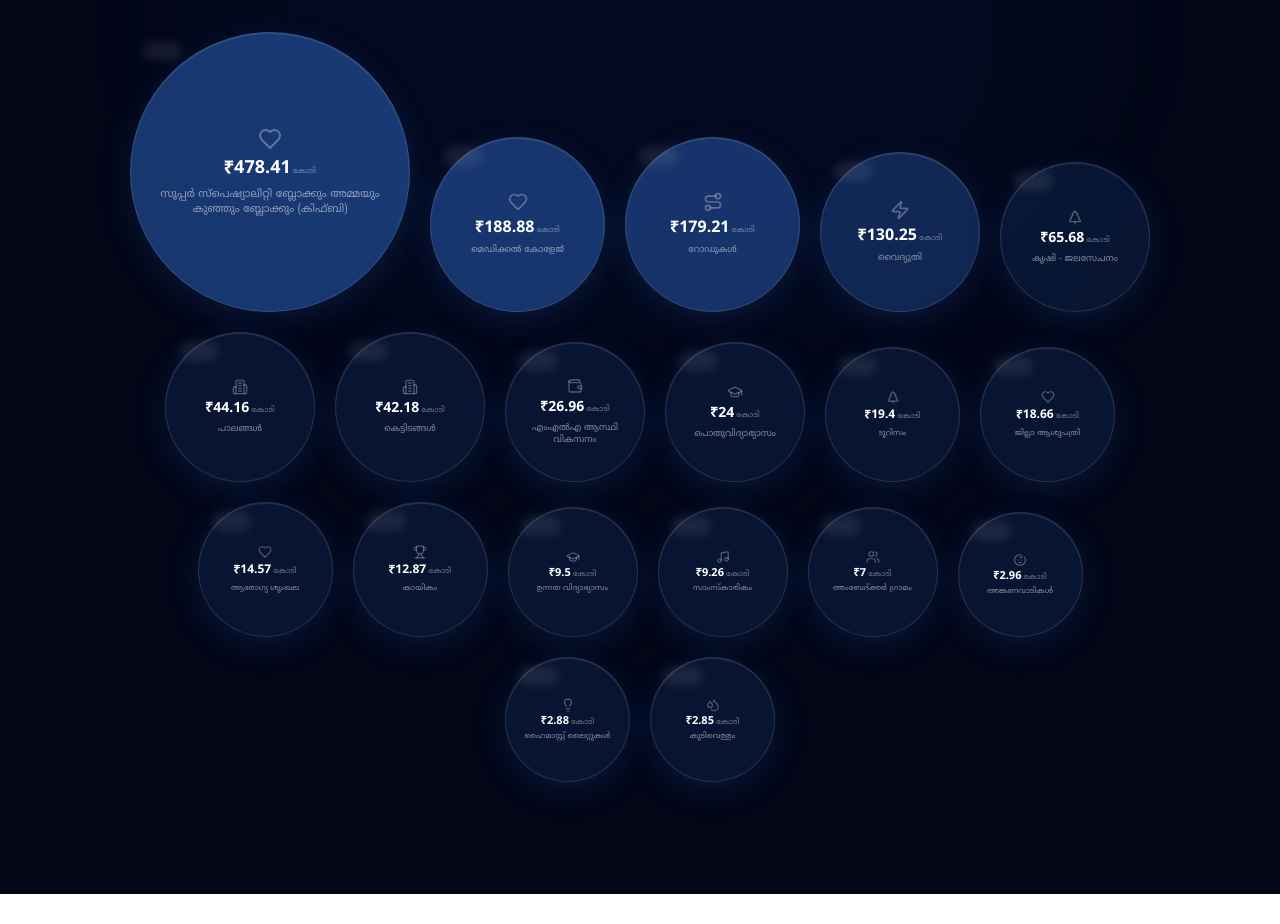
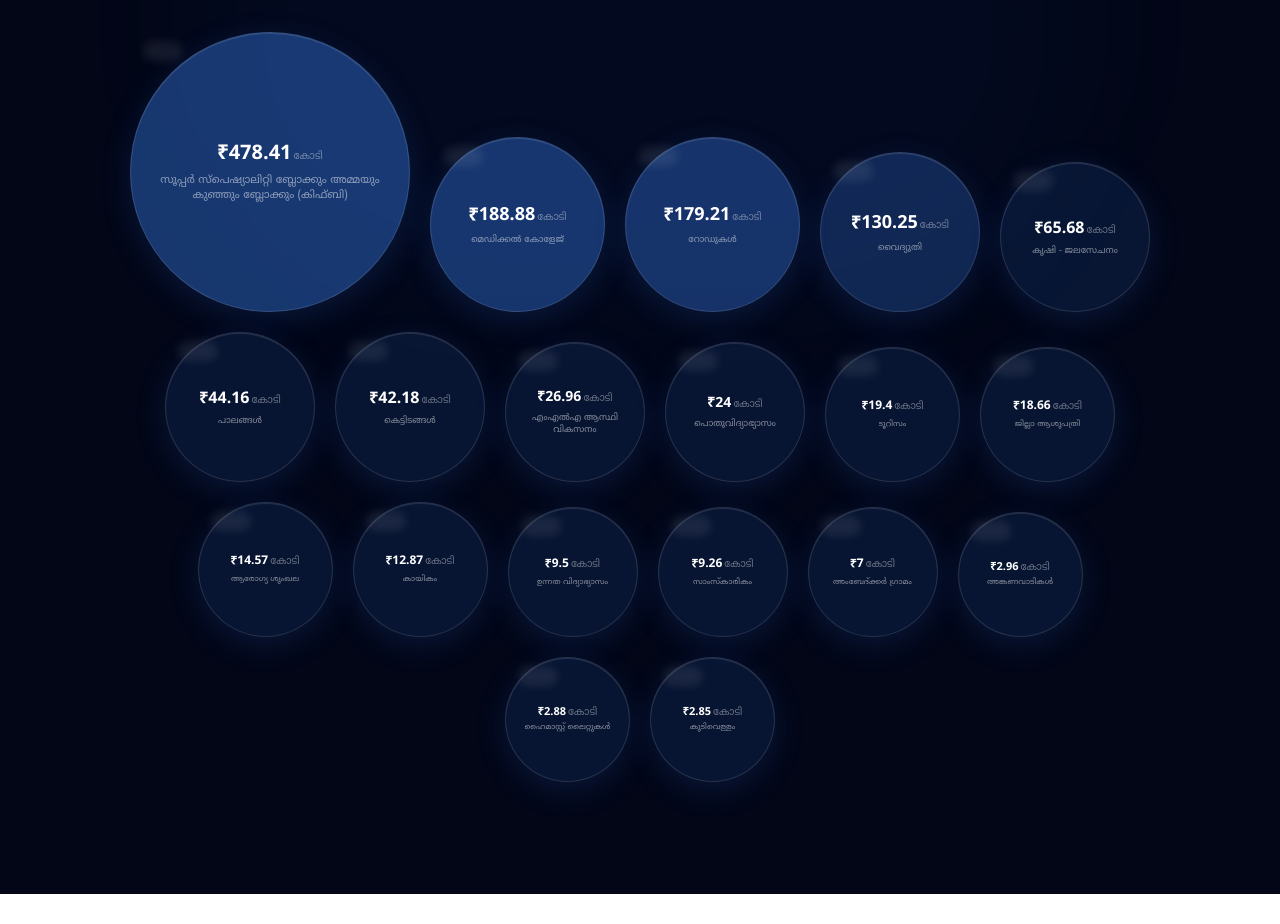
Before and after one commit to prajyums2/xavier, a Next.js app: page / in a window 1280 px wide. Shown: the part 1220-2144 px from the top of the page. Built offline with nearby package versions, Linux system fonts and the light colour scheme; no server answers; a web font is replaced by a local one.

Commit message:
Remove icons from bubbles, make numbers bigger

```diff
--- a/src/components/BudgetBreakdown.tsx
+++ b/src/components/BudgetBreakdown.tsx
@@ -67,16 +67,16 @@ function getBubbleSize(amount: number) {
   return "w-[75px] h-[75px] sm:w-[90px] sm:h-[90px] md:w-[110px] md:h-[110px] lg:w-[125px] lg:h-[125px]";
 }
 
-// Text sizes based on bubble size
+// Text sizes based on bubble size - slightly bigger
 function getTextSize(amount: number) {
-  if (amount >= 400) return "text-xs sm:text-sm md:text-base lg:text-lg";
-  if (amount >= 150) return "text-[10px] sm:text-xs md:text-sm lg:text-base";
-  if (amount >= 100) return "text-[10px] sm:text-xs md:text-sm lg:text-base";
-  if (amount >= 40) return "text-[9px] sm:text-[11px] md:text-xs lg:text-sm";
-  if (amount >= 20) return "text-[9px] sm:text-[10px] md:text-xs lg:text-sm";
-  if (amount >= 10) return "text-[8px] sm:text-[10px] md:text-[11px] lg:text-xs";
-  if (amount >= 5) return "text-[8px] sm:text-[9px] md:text-[10px] lg:text-[11px]";
-  return "text-[7px] sm:text-[8px] md:text-[10px] lg:text-[11px]";
+  if (amount >= 400) return "text-sm sm:text-base md:text-lg lg:text-xl";
+  if (amount >= 150) return "text-xs sm:text-sm md:text-base lg:text-lg";
+  if (amount >= 100) return "text-xs sm:text-sm md:text-base lg:text-lg";
+  if (amount >= 40) return "text-[11px] sm:text-xs md:text-sm lg:text-base";
+  if (amount >= 20) return "text-[10px] sm:text-[11px] md:text-xs lg:text-sm";
+  if (amount >= 10) return "text-[9px] sm:text-[10px] md:text-[11px] lg:text-xs";
+  if (amount >= 5) return "text-[9px] sm:text-[10px] md:text-[11px] lg:text-xs";
+  return "text-[8px] sm:text-[9px] md:text-[10px] lg:text-[11px]";
 }
 
 function getCategorySize(amount: number) {
@@ -164,11 +164,6 @@ function Bubble({
       {/* Hover glow ring */}
       <div className="absolute inset-0 rounded-full bg-blue-400/0 group-hover:bg-blue-400/10 transition-all duration-300 pointer-events-none" />
 
-      {/* Icon */}
-      <item.icon
-        className={`${iconClass} text-white/30 group-hover:text-white/50 mb-0.5 sm:mb-1 relative z-10 transition-colors duration-300`}
-      />
-
       {/* Amount */}
       <div className="relative z-10 leading-none flex items-baseline gap-0.5">
         <span
@@ -176,7 +171,7 @@ function Bubble({
         >
           ₹{item.amount}
         </span>
-        <span className="text-[5px] sm:text-[6px] md:text-[7px] lg:text-[8px] text-white/40 font-medium">
+        <span className="text-[6px] sm:text-[7px] md:text-[8px] lg:text-[10px] text-white/40 font-medium">
           കോടി
         </span>
       </div>
```
